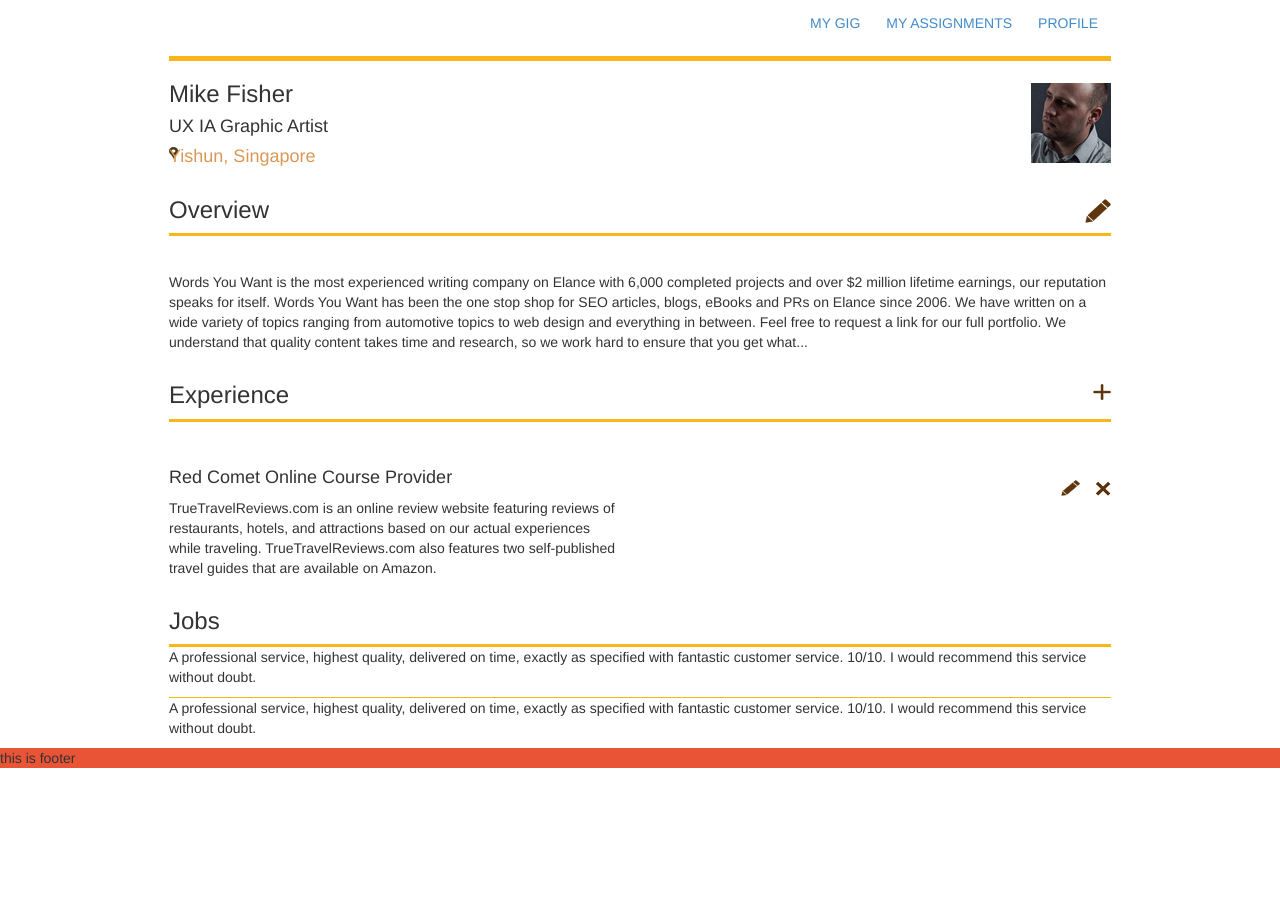
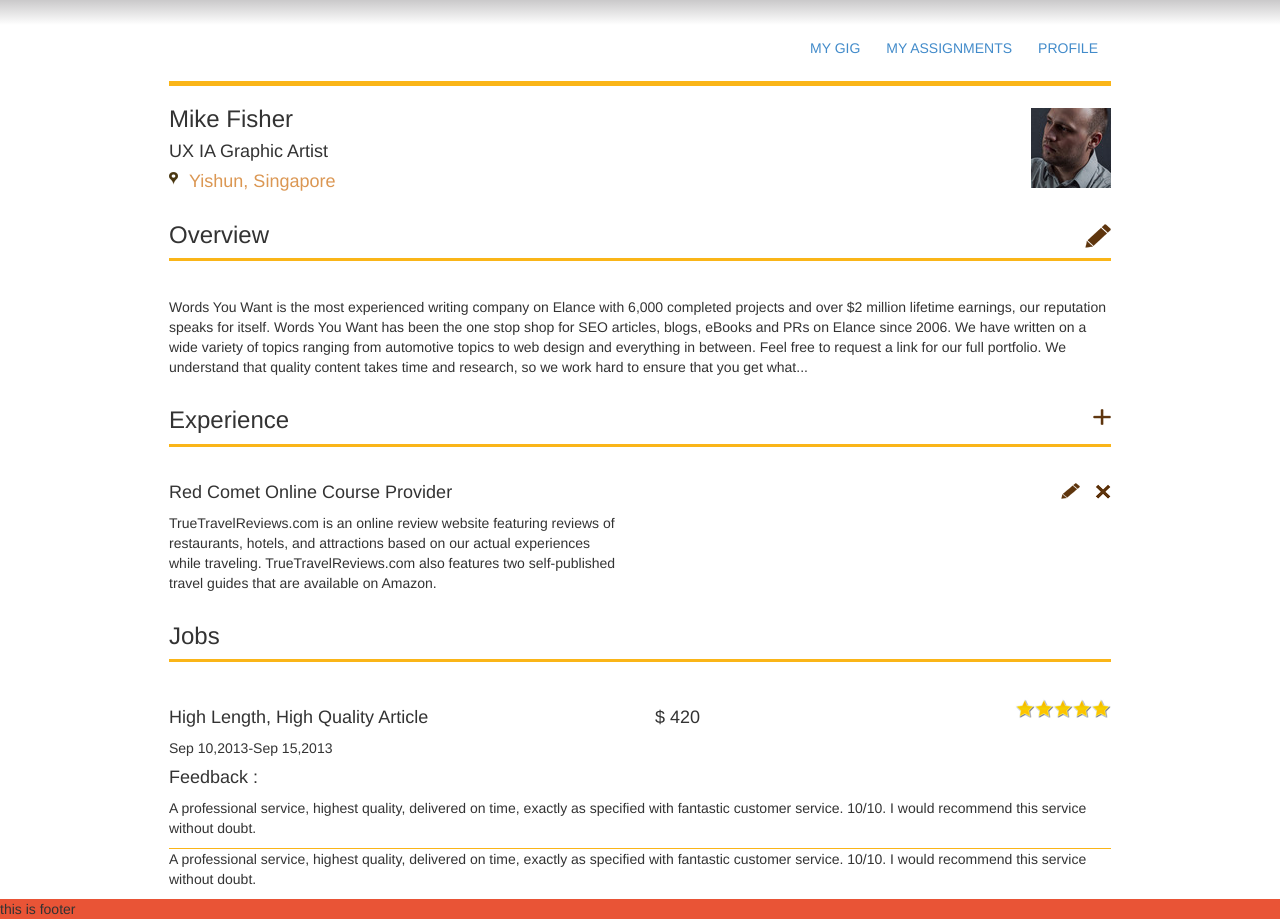
Before and after one commit to ParashuOmkarsoft/gigster2, a PHP site: page /bootstrap/profile.html in a window 1280 px wide. Shown: the part 102-1021 px from the top of the page. Before the commit the page ends 870 px from the top, so only its background shows below. Run offline with PHP 8.4, Linux system fonts and the light colour scheme; some libraries are stand-ins or nearby versions.

Commit message:
gradent added for header

```diff
--- a/bootstrap/css/style.css
+++ b/bootstrap/css/style.css
@@ -32,6 +32,11 @@ src: url('../fonts/sourcesanspro-semibold-webfont.eot');
 }
 header{border-top: 13px solid #e95436;}
 header img{margin: 8px 0px 16px 0px;}
+#grad{ height: 25px;
+    background: -webkit-linear-gradient(#cac9ca, white); /* For Safari 5.1 to 6.0 */
+    background: -o-linear-gradient(#cac9ca, white); /* For Opera 11.1 to 12.0 */
+    background: -moz-linear-gradient(#cac9ca, white); /* For Firefox 3.6 to 15 */
+    background: linear-gradient(#cac9ca, white); /* Standard syntax (must be last) */}
 .navbar-nav a {/* font-family: 'source_sans_prosemibold'; */
 color: black;
 font-size: 18px;}
@@ -39,12 +44,20 @@ font-size: 18px;}
 section li{float: left;margin: 13px;list-style-type: none;}
 #firstsection{border-top: 5px solid #fab518;border-bottom: 3px solid #fab518;}
 #firstsection img{float: right;
-margin-top: 22px;}
-#map{background: url("../images/map.png") no-repeat;color:  #db9753}
+	margin-top: 22px;}
+#map{background: url("../images/map.png") no-repeat;color:  #db9753;padding-left: 20px;}
 .secondsection{border-bottom: 3px solid #fab518;margin-top: 36px;}
 .secondsection img{float: right;
-margin-top: 22px;}
-.lastsection{border-bottom: 1px solid #fab518;}
+	margin-top: 22px;}
+.thirdsection{border-bottom: 3px solid #fab518;}
+.thirdsection h4{margin-top:36px;}
+.thirdsection img{float: right;margin-top: 36px;}
+.lastsection{border-bottom: 1px solid #fab518;margin-top: 36px;}
+.lastsection img{float: right;}
 footer{background: #e95436;}
 .navbar-nav{margin-top: 30px;}
 #profilemenu{float: right;display: inline;}
+#doller{float: right;
+margin: 36px -50px 15px 49px;
+color: black;
+font-size: 18px;}
--- a/bootstrap/profile.html
+++ b/bootstrap/profile.html
@@ -38,6 +38,7 @@
         </div>
       </div>
     </header>
+    <div id="grad"></div>
     <section class="container">
       <ul id="profilemenu">
         <li><a href="#">MY GIG</a></li>
@@ -73,7 +74,7 @@
         <div class="col-md-6"><img src="images/add.png"></div>
       </div>
     </section>
-    <section class="container secondsection">
+    <section class="container thirdsection">
       <div class="row">
         <div class="col-md-6"><h4>Red Comet Online Course Provider</h4></div>
         <div class="col-md-6"><img src="images/editdelete.png"></div>
@@ -90,7 +91,13 @@
       </div>
     </section>
     <section class="container lastsection">
-      <p>A professional service, highest quality, delivered on time, exactly as specified
+      <div class="row">
+        <div class="col-md-6"><h4>High Length, High Quality Article</h4><span>Sep 10,2013-Sep 15,2013</span>
+          <h4>Feedback :</h4>
+        </div>
+        <div class="col-md-6"><img src="images/star.png"><h4 id"doller">&#36 420</h4></div>
+      </div>
+       <p>A professional service, highest quality, delivered on time, exactly as specified
         with fantastic customer service. 10/10. I would recommend this service without doubt.</p>
     </section>
     <section class="container">
```
Also changed, not shown: bootstrap/images/star.png (added).
